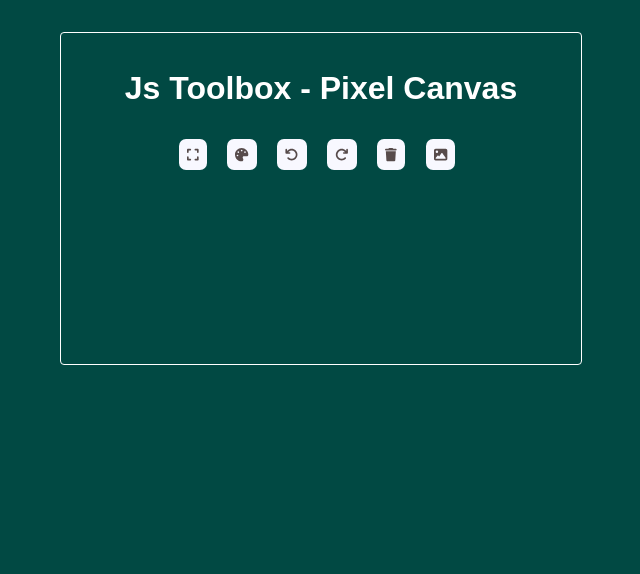
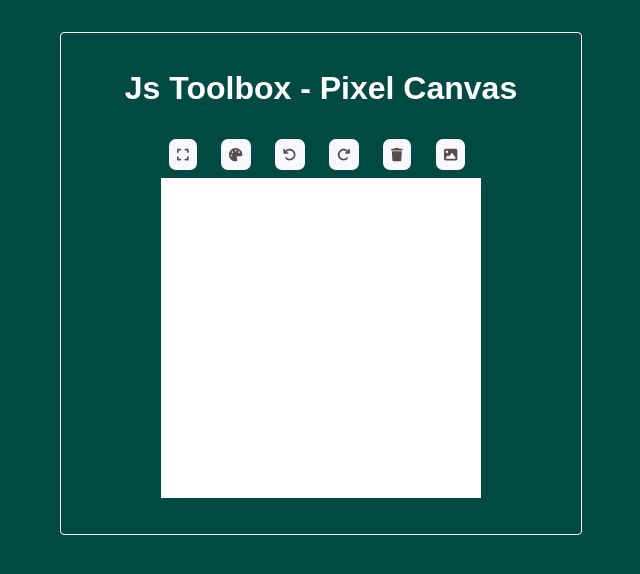
Before and after one commit to TheCyberFlash/stjag-j-toolbox, a React (Create React App) app in the folder desktop-pixel/: page / in a window 1280 px wide. Shown: the top 574 px of the page, without its empty margins (319-959 px from the left). Built offline with nearby package versions, Linux system fonts and the light colour scheme.

Commit message:
Update PixelArtCanvas.js

```diff
--- a/desktop-pixel/src/components/PixelArtCanvas.js
+++ b/desktop-pixel/src/components/PixelArtCanvas.js
@@ -4,8 +4,10 @@ import Toolbar from './Toolbar';
 import ResizeCanvas from './ResizeCanvas';
 import ColorChange from './ColorChange';
 
-const PixelArtCanvas = ({ height, width }) => {
+const PixelArtCanvas = () => {
   const canvasRef = useRef(null);
+  const [width, setWidth] = useState(16);
+  const [height, setHeight] = useState(16);
   const [drawing, setDrawing] = useState(false);
   const [canvasStateStack, setCanvasStateStack] = useState([]);
   const [currentCanvasState, setCurrentCanvasState] = useState(null);
```
